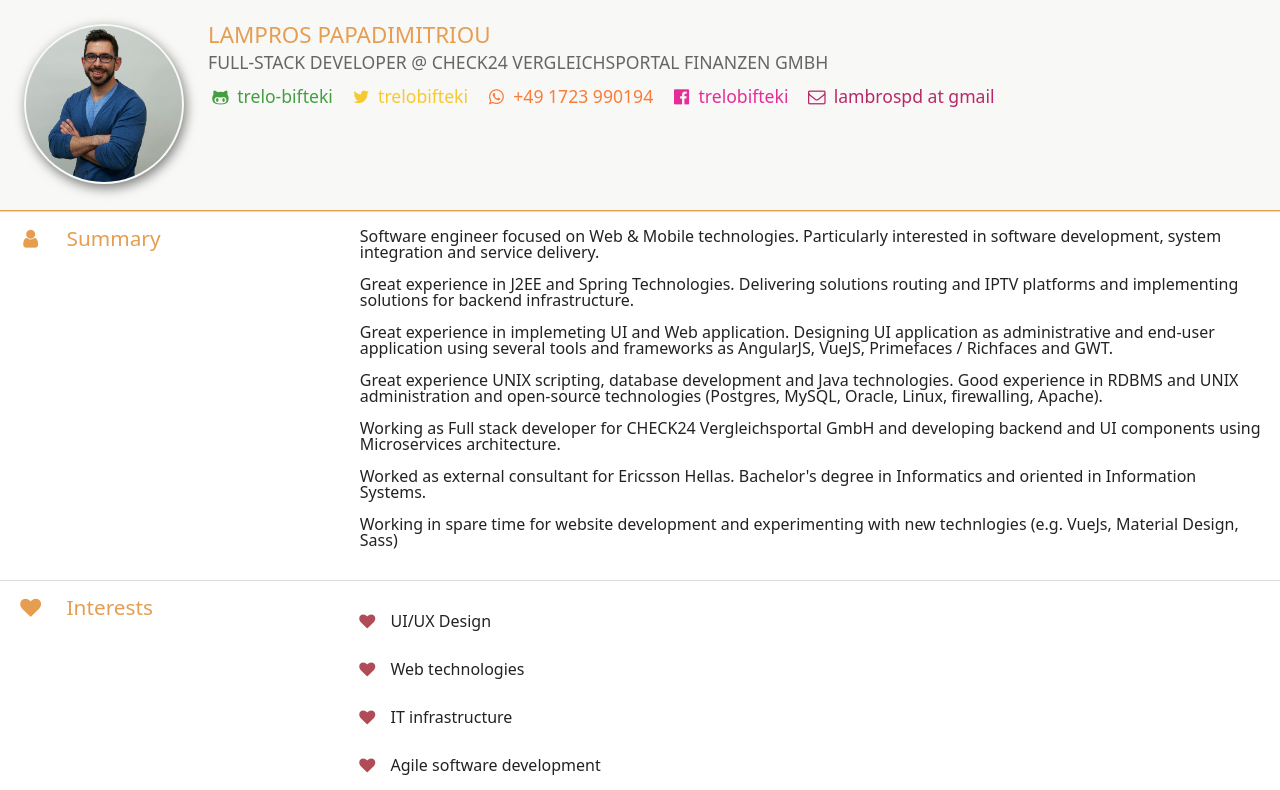
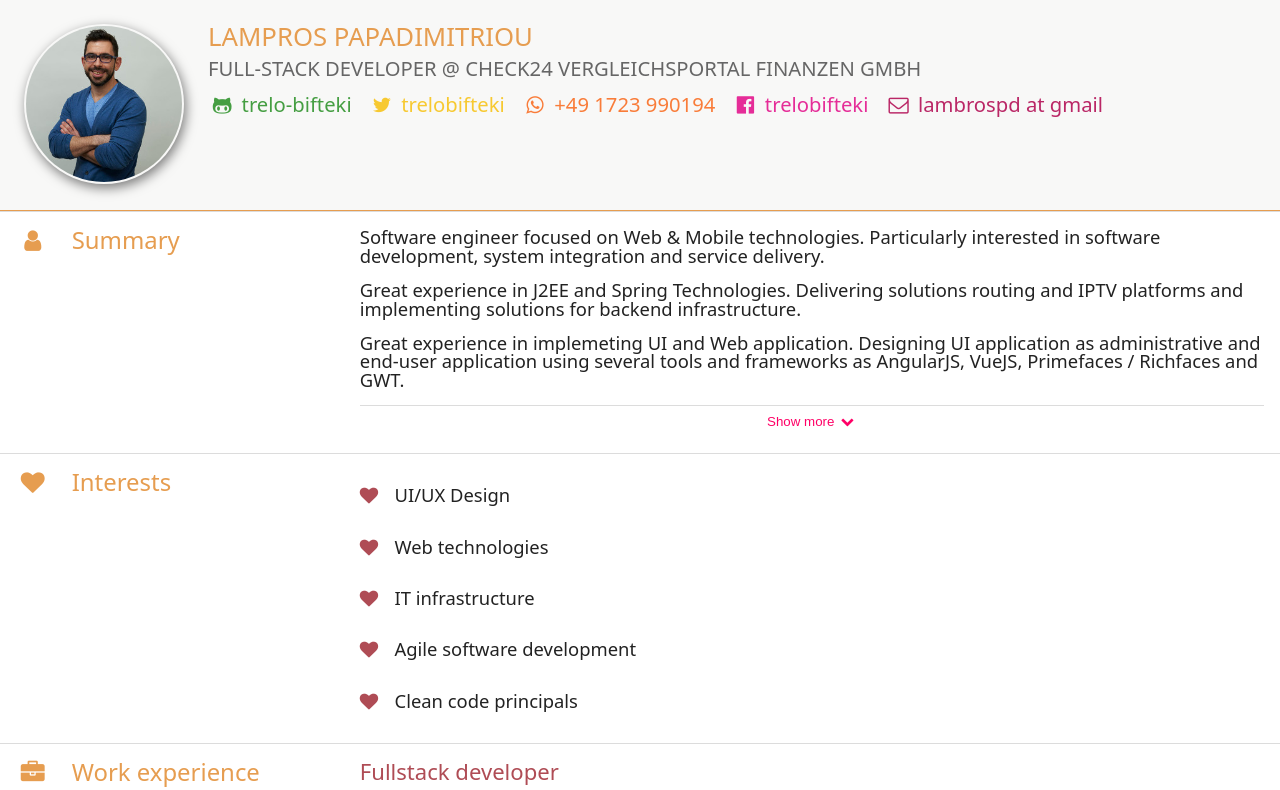
Before and after one commit to trelo-bifteki/www.trelobifteki.com, a Vue app: page /#/ in a window 1280 px wide. Shown: the top 790 px of the page. Built offline with nearby package versions, Linux system fonts and the light colour scheme.

Commit message:
adding toggling for summary and making font bigger

```diff
--- a/src/App.vue
+++ b/src/App.vue
@@ -16,6 +16,7 @@ export default {
 
 @import 'reset-css';
 @import 'assets/common.css';
+@import 'assets/button.css';
 
 html,
 body {
--- /dev/null
+++ b/src/assets/button.css
@@ -0,0 +1,10 @@
+.button {
+  border-radius: 0;
+  box-shadow: none;
+  padding: 1rem;
+}
+
+.button--plain {
+  background: none;
+  border: none;
+}
--- a/src/components/BioSummary.vue
+++ b/src/components/BioSummary.vue
@@ -5,6 +5,11 @@ export default {
     return {
       showMore: false,
     };
+  },
+  methods: {
+    toggle() {
+      this.showMore = !this.showMore;
+    },
   },
 };
 </script>
@@ -26,6 +31,8 @@ export default {
       AngularJS, VueJS, Primefaces / Richfaces and GWT.
     </p>
 
+    <transition name="slide">
+      <div v-if="showMore">
         <p>
           Great experience UNIX scripting, database development and Java technologies. Good
           experience in RDBMS and UNIX administration and open-source technologies
@@ -46,6 +53,31 @@ export default {
           Working in spare time for website development and experimenting with new
           technlogies (e.g. VueJs, Material Design, Sass)
         </p>
+      </div>
+    </transition>
+
+    <button
+      class="button button--plain"
+      v-on:click="toggle"
+      >
+      <span v-if="showMore">
+        Show less
+      </span>
+      <span v-else>
+        Show more
+      </span>
+      <transition name="slide">
+        <i
+          class="icon-up-open"
+           v-if="showMore"
+        ></i>
+        <i
+          class="icon-down-open"
+           v-else
+        ></i>
+      </transition>
+
+    </button>
   </article>
 </template>
 
@@ -54,4 +86,30 @@ export default {
     margin-botom: 1rem;
     margin-bottom: var(--space);
   }
+
+  button {
+    background-color: none;
+    border-top: 1px solid var(--color-theme-gray-light);
+    color: var(--color-girl-party-pink);
+    padding: var(--space-s);
+    width: 100%;
+  }
+
+.slide-enter-active, .slide-leave-active {
+  transition: opacity .5s ease;
+}
+
+.slide-enter, .slide-leave-to /* .fade-leave-active below version 2.1.8 */ {
+  opacity: 0;
+}
+
+.rotate-enter-active, .slide-leave-active {
+  transition: transform .5s ease;
+  transform: rotate(0);
+}
+
+.rotate-enter, .rotate-leave-to /* .fade-leave-active below version 2.1.8 */ {
+  transform: rotate(180);
+}
+
 </style>
--- a/src/components/CurriculumVitae.vue
+++ b/src/components/CurriculumVitae.vue
@@ -138,6 +138,10 @@ export default {
 </template>
 
 <style>
+
+.route-cv {
+  font-size: 1.15rem;
+}
 
 .route-cv__avatar {
   margin-bottom: var(--space);
```
Lines whose indentation alone changed are shown as unchanged.
